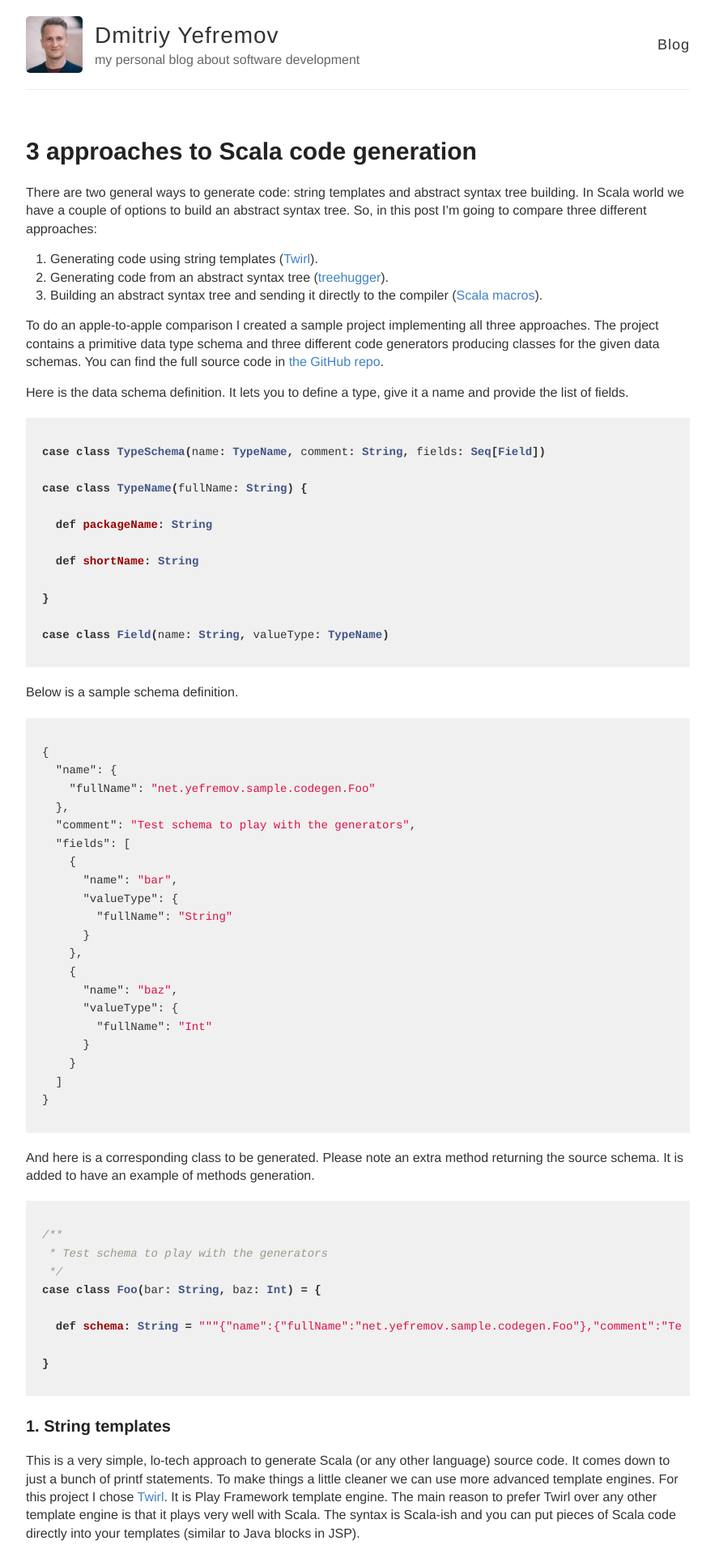
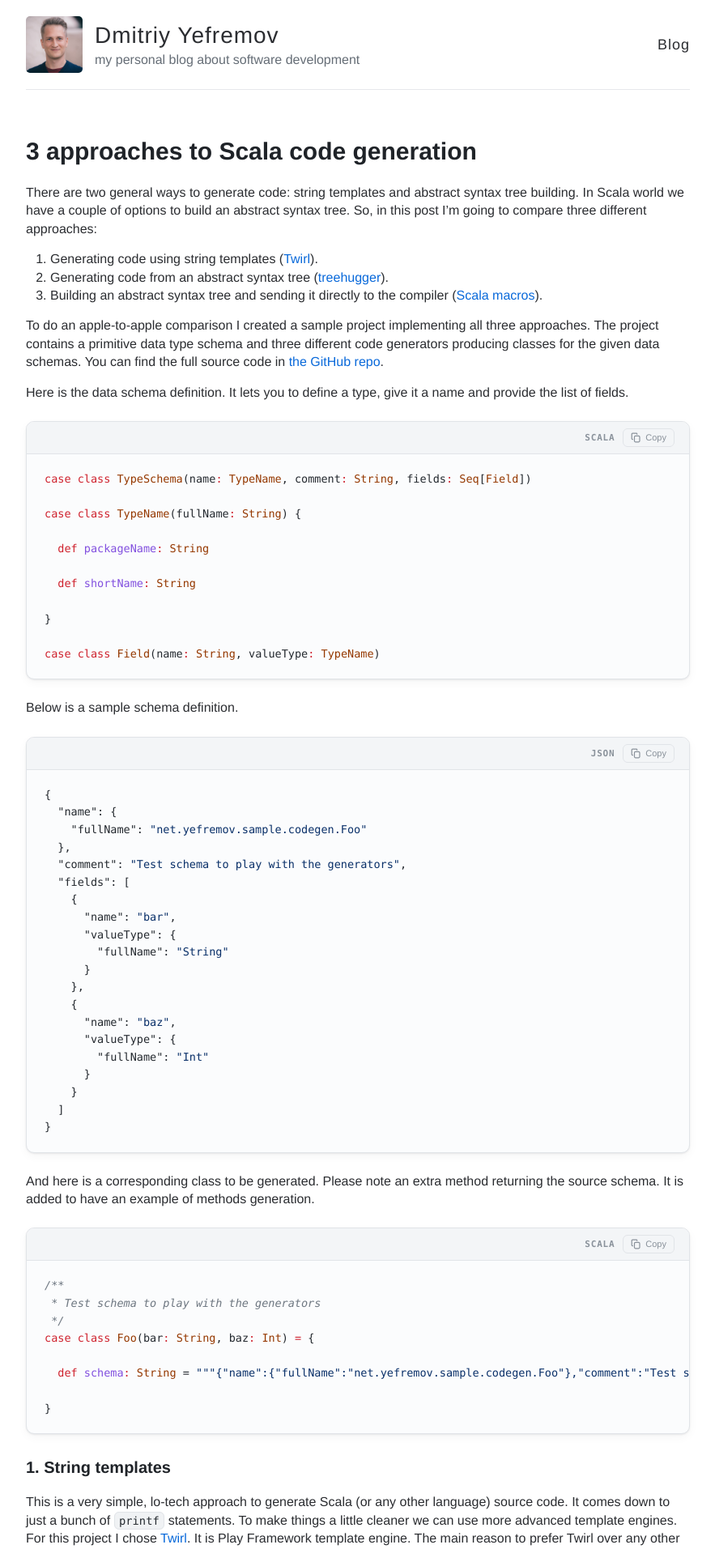
Before and after one commit to dmitriy-yefremov/dmitriy-yefremov.github.io, a Jekyll site: the page built from _posts/2015-01-02-scala-code-generation.md, in a window 1280 px wide. Shown: the top 1913 px of the page at 81% size, without its empty margins (198-1081 px from the left). Built offline with Jekyll 4.4.1, drawn with Linux system fonts in a browser that asks for light colours; comment, search, counter and statistics services are not loaded; some of the changed text lies outside the part shown.

Commit message:
Modernize code blocks and add site-wide dark mode
Restyle fenced code snippets as rounded "windows" with a toolbar (language
label + copy-to-clipboard button), modern monospace stack, roomier padding,
and refreshed syntax colors. Add inline `code` pill styling (previously
unstyled by the Meyer reset).

Introduce a CSS-custom-property theme (_scss/_theme.scss) with light and dark
palettes driven by prefers-color-scheme, applied across page chrome, prose,
and code. giscus comments follow the OS via preferred_color_scheme.

Co-Authored-By: Claude Opus 4.8 <noreply@anthropic.com>

```diff
--- a/_config.yml
+++ b/_config.yml
@@ -37,7 +37,9 @@ giscus:
   category: "Comments"
   category_id: "DIC_kwDOAYsFhM4C-LTT"
   mapping: "pathname"
-  theme: "light"
+  # `preferred_color_scheme` makes the comment widget follow the visitor's
+  # OS light/dark setting, matching the rest of the site.
+  theme: "preferred_color_scheme"
 
 # Markdown / syntax highlighting
 markdown: kramdown
--- /dev/null
+++ b/_includes/code-toolbar.html
@@ -0,0 +1,93 @@
+<script>
+// Enhances each fenced code block with a toolbar: macOS-style window dots,
+// a language label (from kramdown's `language-xxx` wrapper class) and a
+// copy-to-clipboard button. Progressive enhancement — code is fully usable
+// without JS; this only decorates it.
+(function () {
+  var COPY_ICON =
+    '<svg class="code-copy-copy" viewBox="0 0 16 16" fill="none" stroke="currentColor" stroke-width="1.5" aria-hidden="true">' +
+      '<rect x="5.5" y="5.5" width="8" height="9" rx="1.5"/>' +
+      '<path d="M3.5 10.5h-1a1 1 0 0 1-1-1v-7a1 1 0 0 1 1-1h6a1 1 0 0 1 1 1v1"/>' +
+    '</svg>' +
+    '<svg class="code-copy-check" viewBox="0 0 16 16" fill="none" stroke="currentColor" stroke-width="1.8" aria-hidden="true">' +
+      '<path d="M3 8.5l3.2 3.2L13 4.5"/>' +
+    '</svg>';
+
+  function labelFor(block) {
+    var m = block.className.match(/language-([\w+#.-]+)/);
+    if (!m) return '';
+    var lang = m[1].toLowerCase();
+    if (lang === 'plaintext' || lang === 'text') return '';
+    var aliases = {
+      js: 'JavaScript', ts: 'TypeScript', py: 'Python', rb: 'Ruby',
+      sh: 'Shell', bash: 'Bash', yml: 'YAML', md: 'Markdown',
+      scala: 'Scala', java: 'Java', html: 'HTML', css: 'CSS',
+      json: 'JSON', xml: 'XML', sql: 'SQL'
+    };
+    return aliases[lang] || lang.toUpperCase();
+  }
+
+  function buildToolbar(label) {
+    var bar = document.createElement('div');
+    bar.className = 'code-toolbar';
+    bar.innerHTML =
+      '<span class="code-lang">' + label + '</span>' +
+      '<button type="button" class="code-copy" aria-label="Copy code to clipboard">' +
+        COPY_ICON + '<span class="code-copy-label">Copy</span>' +
+      '</button>';
+    return bar;
+  }
+
+  function copyText(text) {
+    if (navigator.clipboard && navigator.clipboard.writeText) {
+      return navigator.clipboard.writeText(text);
+    }
+    return new Promise(function (resolve, reject) {
+      var ta = document.createElement('textarea');
+      ta.value = text;
+      ta.style.position = 'fixed';
+      ta.style.opacity = '0';
+      document.body.appendChild(ta);
+      ta.select();
+      try { document.execCommand('copy'); resolve(); }
+      catch (e) { reject(e); }
+      finally { document.body.removeChild(ta); }
+    });
+  }
+
+  function enhance() {
+    var blocks = document.querySelectorAll('div.highlighter-rouge, figure.highlight');
+    Array.prototype.forEach.call(blocks, function (block) {
+      if (block.querySelector('.code-toolbar')) return;          // idempotent
+      var pre = block.querySelector('pre');
+      if (!pre) return;
+
+      var toolbar = buildToolbar(labelFor(block));
+      block.insertBefore(toolbar, block.firstChild);
+
+      var btn = toolbar.querySelector('.code-copy');
+      var label = btn.querySelector('.code-copy-label');
+      btn.addEventListener('click', function () {
+        var code = block.querySelector('pre code') || pre;
+        copyText(code.innerText.replace(/\n$/, '')).then(function () {
+          btn.classList.add('copied');
+          label.textContent = 'Copied!';
+          setTimeout(function () {
+            btn.classList.remove('copied');
+            label.textContent = 'Copy';
+          }, 1600);
+        }).catch(function () {
+          label.textContent = 'Error';
+          setTimeout(function () { label.textContent = 'Copy'; }, 1600);
+        });
+      });
+    });
+  }
+
+  if (document.readyState === 'loading') {
+    document.addEventListener('DOMContentLoaded', enhance);
+  } else {
+    enhance();
+  }
+})();
+</script>
--- a/_layouts/default.html
+++ b/_layouts/default.html
@@ -42,5 +42,7 @@
         </footer>
       </div>
     </div>
+
+    {% include code-toolbar.html %}
   </body>
 </html>
--- a/_scss/_highlights.scss
+++ b/_scss/_highlights.scss
@@ -1,61 +1,170 @@
-.highlight { background: #f0f0f0; padding: 5px 10px; margin: 20px 0; overflow-x: auto }
-.highlight code { font-family: 'Courier', monospace; font-size: 14px }
-.highlight .c { color: #999988; font-style: italic } /* Comment */
-.highlight .err { color: #a61717; background-color: #e3d2d2 } /* Error */
-.highlight .k { font-weight: bold } /* Keyword */
-.highlight .o { font-weight: bold } /* Operator */
-.highlight .cm { color: #999988; font-style: italic } /* Comment.Multiline */
-.highlight .cp { color: #999999; font-weight: bold } /* Comment.Preproc */
-.highlight .c1 { color: #999988; font-style: italic } /* Comment.Single */
-.highlight .cs { color: #999999; font-weight: bold; font-style: italic } /* Comment.Special */
-.highlight .gd { color: #000000; background-color: #ffdddd } /* Generic.Deleted */
-.highlight .gd .x { color: #000000; background-color: #ffaaaa } /* Generic.Deleted.Specific */
-.highlight .ge { font-style: italic } /* Generic.Emph */
-.highlight .gr { color: #aa0000 } /* Generic.Error */
-.highlight .gh { color: #999999 } /* Generic.Heading */
-.highlight .gi { color: #000000; background-color: #ddffdd } /* Generic.Inserted */
-.highlight .gi .x { color: #000000; background-color: #aaffaa } /* Generic.Inserted.Specific */
-.highlight .go { color: #888888 } /* Generic.Output */
-.highlight .gp { color: #555555 } /* Generic.Prompt */
-.highlight .gs { font-weight: bold } /* Generic.Strong */
-.highlight .gu { color: #aaaaaa } /* Generic.Subheading */
-.highlight .gt { color: #aa0000 } /* Generic.Traceback */
-.highlight .kc { font-weight: bold } /* Keyword.Constant */
-.highlight .kd { font-weight: bold } /* Keyword.Declaration */
-.highlight .kp { font-weight: bold } /* Keyword.Pseudo */
-.highlight .kr { font-weight: bold } /* Keyword.Reserved */
-.highlight .kt { color: #445588; font-weight: bold } /* Keyword.Type */
-.highlight .m { color: #009999 } /* Literal.Number */
-.highlight .s { color: #d14 } /* Literal.String */
-.highlight .na { color: #008080 } /* Name.Attribute */
-.highlight .nb { color: #0086B3 } /* Name.Builtin */
-.highlight .nc { color: #445588; font-weight: bold } /* Name.Class */
-.highlight .no { color: #008080 } /* Name.Constant */
-.highlight .ni { color: #800080 } /* Name.Entity */
-.highlight .ne { color: #990000; font-weight: bold } /* Name.Exception */
-.highlight .nf { color: #990000; font-weight: bold } /* Name.Function */
-.highlight .nn { color: #555555 } /* Name.Namespace */
-.highlight .nt { color: #000080 } /* Name.Tag */
-.highlight .nv { color: #008080 } /* Name.Variable */
-.highlight .ow { font-weight: bold } /* Operator.Word */
-.highlight .w { color: #bbbbbb } /* Text.Whitespace */
-.highlight .mf { color: #009999 } /* Literal.Number.Float */
-.highlight .mh { color: #009999 } /* Literal.Number.Hex */
-.highlight .mi { color: #009999 } /* Literal.Number.Integer */
-.highlight .mo { color: #009999 } /* Literal.Number.Oct */
-.highlight .sb { color: #d14 } /* Literal.String.Backtick */
-.highlight .sc { color: #d14 } /* Literal.String.Char */
-.highlight .sd { color: #d14 } /* Literal.String.Doc */
-.highlight .s2 { color: #d14 } /* Literal.String.Double */
-.highlight .se { color: #d14 } /* Literal.String.Escape */
-.highlight .sh { color: #d14 } /* Literal.String.Heredoc */
-.highlight .si { color: #d14 } /* Literal.String.Interpol */
-.highlight .sx { color: #d14 } /* Literal.String.Other */
-.highlight .sr { color: #009926 } /* Literal.String.Regex */
-.highlight .s1 { color: #d14 } /* Literal.String.Single */
-.highlight .ss { color: #990073 } /* Literal.String.Symbol */
-.highlight .bp { color: #999999 } /* Name.Builtin.Pseudo */
-.highlight .vc { color: #008080 } /* Name.Variable.Class */
-.highlight .vg { color: #008080 } /* Name.Variable.Global */
-.highlight .vi { color: #008080 } /* Name.Variable.Instance */
-.highlight .il { color: #009999 } /* Literal.Number.Integer.Long */
+//
+// CODE — inline `code` and fenced block "windows"
+//
+// Block markup (kramdown + Rouge) looks like:
+//   <div class="language-scala highlighter-rouge">
+//     <div class="highlight"><pre class="highlight"><code>…</code></pre></div>
+//   </div>
+// A small script (_includes/code-toolbar.html) prepends a `.code-toolbar`
+// (traffic-light dots + language label + copy button) to each block div.
+//
+
+// --- Inline code -----------------------------------------------------------
+// kramdown emits inline code as <code class="language-plaintext highlighter-rouge">,
+// so we target code that is NOT inside a <pre> to avoid touching block code.
+:not(pre) > code {
+  font-family: $mono;
+  font-size: .86em;
+  background: var(--inline-code-bg);
+  color: var(--inline-code-fg);
+  padding: .15em .4em;
+  border: 1px solid var(--inline-code-border);
+  border-radius: 6px;
+  word-break: break-word;
+}
+
+a > code { color: inherit; }
+
+// --- Block code window -----------------------------------------------------
+div.highlighter-rouge,
+figure.highlight {
+  position: relative;
+  margin: 24px 0;
+  background: var(--code-bg);
+  border: 1px solid var(--code-border);
+  border-radius: 10px;
+  box-shadow: var(--code-shadow);
+  overflow: hidden;
+  font-family: $mono;
+  font-size: 13.5px;
+  line-height: 1.6;
+
+  @include mobile {
+    border-radius: 8px;
+    font-size: 12.5px;
+  }
+}
+
+.code-toolbar {
+  display: flex;
+  align-items: center;
+  gap: 10px;
+  height: 40px;
+  padding: 0 18px;
+  background: var(--code-toolbar-bg);
+  border-bottom: 1px solid var(--code-border);
+  user-select: none;
+}
+
+.code-lang {
+  margin-left: auto;
+  font-family: $mono;
+  font-size: 11px;
+  font-weight: 600;
+  letter-spacing: .07em;
+  text-transform: uppercase;
+  color: var(--code-muted);
+}
+
+.code-copy {
+  display: inline-flex;
+  align-items: center;
+  gap: 5px;
+  margin: 0;
+  padding: 4px 9px;
+  font-family: $helveticaNeue;
+  font-size: 11px;
+  font-weight: 500;
+  line-height: 1;
+  color: var(--code-muted);
+  background: transparent;
+  border: 1px solid var(--code-border);
+  border-radius: 6px;
+  cursor: pointer;
+  transition: color .15s ease, border-color .15s ease, background-color .15s ease;
+
+  svg { width: 13px; height: 13px; }
+  .code-copy-check { display: none; }
+
+  &:hover {
+    color: var(--code-fg);
+    border-color: var(--code-muted);
+  }
+  &:active { transform: translateY(1px); }
+
+  &.copied {
+    color: #2ea043;
+    border-color: #2ea043;
+    .code-copy-copy  { display: none; }
+    .code-copy-check { display: inline; }
+  }
+}
+
+// Reset the inner Rouge wrapper div — the outer div is now the styled surface.
+// Scoped to the wrapper `div.highlight` (child combinator) so it does NOT also
+// match the `pre.highlight` inside it and clobber the padding rule below.
+div.highlighter-rouge > div.highlight {
+  margin: 0;
+  padding: 0;
+  background: transparent;
+}
+
+div.highlighter-rouge pre,
+figure.highlight pre,
+.highlight pre {
+  margin: 0;
+  padding: 20px 22px;
+  background: transparent;
+  overflow-x: auto;
+  -webkit-overflow-scrolling: touch;
+
+  @include mobile {
+    padding: 16px 18px;
+  }
+}
+
+.highlight code {
+  font-family: $mono;
+  color: var(--code-fg);
+}
+
+// --- Rouge token colors ----------------------------------------------------
+.highlight {
+  .c, .ch, .cd, .cm, .cp, .cpf, .c1, .cs { color: var(--tok-comment); font-style: italic; }
+  .err { color: var(--tok-error); }
+
+  .k, .kc, .kd, .kn, .kp, .kr { color: var(--tok-keyword); }
+  .kt { color: var(--tok-type); }
+  .o  { color: var(--code-fg); }
+  .ow { color: var(--tok-keyword); }
+
+  .m, .mb, .mf, .mh, .mi, .mo, .il { color: var(--tok-number); }
+
+  .s, .sa, .sb, .sc, .dl, .sd, .s2, .se, .sh, .si, .sx, .s1 { color: var(--tok-string); }
+  .sr { color: var(--tok-regex); }
+  .ss { color: var(--tok-number); }
+
+  .na { color: var(--tok-attr); }
+  .nb, .bp { color: var(--tok-builtin); }
+  .nc, .ne, .ni { color: var(--tok-type); }
+  .no { color: var(--tok-builtin); }
+  .nd { color: var(--tok-function); }
+  .nf, .fm { color: var(--tok-function); }
+  .nl { color: var(--tok-name); }
+  .nn { color: var(--tok-name); }
+  .nt { color: var(--tok-tag); }
+  .nv, .vc, .vg, .vi { color: var(--tok-name); }
+  .nx { color: var(--tok-name); }
+
+  .w { color: var(--code-muted); }
+
+  // Generic (diffs, output, prompts)
+  .gd { color: var(--code-fg); background-color: var(--tok-diff-del-bg); }
+  .gi { color: var(--code-fg); background-color: var(--tok-diff-ins-bg); }
+  .ge { font-style: italic; }
+  .gs { font-weight: bold; }
+  .gh, .gu { color: var(--tok-comment); }
+  .gp { color: var(--code-muted); }
+  .go { color: var(--code-muted); }
+  .gr, .gt { color: var(--tok-error); }
+}
--- /dev/null
+++ b/_scss/_theme.scss
@@ -0,0 +1,92 @@
+//
+// THEME TOKENS
+//
+// All themeable colors live here as CSS custom properties so the whole site
+// (page chrome, prose, code blocks, inline code, syntax highlighting) can flip
+// between light and dark by swapping a single block. Dark mode follows the
+// operating system via `prefers-color-scheme`.
+//
+
+:root {
+  // Page
+  --bg:           #ffffff;
+  --bg-subtle:    #f6f8fa;
+  --fg:           #2b2d31;
+  --fg-muted:     #656d76;
+  --heading:      #1f2328;
+  --link:         #0969da;
+  --border:       #e6e8eb;
+  --selection:    #d7e7ff;
+
+  // Inline `code`
+  --inline-code-bg:     #f0f2f4;
+  --inline-code-fg:     #24292f;
+  --inline-code-border: #e1e4e8;
+
+  // Code block "window"
+  --code-bg:         #fbfcfd;
+  --code-fg:         #24292f;
+  --code-border:     #e1e4e8;
+  --code-toolbar-bg: #f3f5f7;
+  --code-muted:      #8a929b;
+  --code-shadow:     0 1px 2px rgba(27, 31, 35, .08), 0 4px 12px rgba(27, 31, 35, .04);
+
+  // Syntax tokens (GitHub Light flavored)
+  --tok-comment:  #6e7781;
+  --tok-keyword:  #cf222e;
+  --tok-string:   #0a3069;
+  --tok-number:   #0550ae;
+  --tok-function: #8250df;
+  --tok-type:     #953800;
+  --tok-builtin:  #0550ae;
+  --tok-tag:      #116329;
+  --tok-attr:     #0550ae;
+  --tok-name:     #24292f;
+  --tok-regex:    #0a3069;
+  --tok-error:    #cf222e;
+  --tok-diff-ins-bg: #e6ffec;
+  --tok-diff-del-bg: #ffebe9;
+}
+
+@media (prefers-color-scheme: dark) {
+  :root {
+    // Page
+    --bg:           #0d1117;
+    --bg-subtle:    #161b22;
+    --fg:           #c9d1d9;
+    --fg-muted:     #8b949e;
+    --heading:      #e6edf3;
+    --link:         #58a6ff;
+    --border:       #21262d;
+    --selection:    #2d4f76;
+
+    // Inline `code`
+    --inline-code-bg:     #21262d;
+    --inline-code-fg:     #e6edf3;
+    --inline-code-border: #30363d;
+
+    // Code block "window"
+    --code-bg:         #0d1117;
+    --code-fg:         #e6edf3;
+    --code-border:     #30363d;
+    --code-toolbar-bg: #161b22;
+    --code-muted:      #7d8590;
+    --code-shadow:     0 1px 2px rgba(1, 4, 9, .5), 0 8px 24px rgba(1, 4, 9, .3);
+
+    // Syntax tokens (GitHub Dark flavored)
+    --tok-comment:  #8b949e;
+    --tok-keyword:  #ff7b72;
+    --tok-string:   #a5d6ff;
+    --tok-number:   #79c0ff;
+    --tok-function: #d2a8ff;
+    --tok-type:     #ffa657;
+    --tok-builtin:  #79c0ff;
+    --tok-tag:      #7ee787;
+    --tok-attr:     #79c0ff;
+    --tok-name:     #e6edf3;
+    --tok-regex:    #a5d6ff;
+    --tok-error:    #ffa198;
+    --tok-diff-ins-bg: #033a16;
+    --tok-diff-del-bg: #67060c;
+  }
+}
--- a/_scss/_variables.scss
+++ b/_scss/_variables.scss
@@ -3,21 +3,24 @@
 // VARIABLES
 //
 
-// Colors
-$blue: #4183C4;
+// Brand accent (kept as a real value where a concrete color is needed)
+$blue: #0969da;
 
-// Grays
-$black: #000;
-$darkerGray: #222;
-$darkGray: #333;
-$gray: #666;
-$lightGray: #eee;
-$white: #fff;
+// Legacy gray names now map onto the themeable tokens defined in _theme.scss,
+// so existing rules automatically respond to light/dark mode.
+$black:       var(--fg);
+$darkerGray:  var(--heading);
+$darkGray:    var(--fg);
+$gray:        var(--fg-muted);
+$lightGray:   var(--border);
+$white:       var(--bg);
 
 // Font stacks
 $helvetica: Helvetica, Arial, sans-serif;
 $helveticaNeue: "Helvetica Neue", Helvetica, Arial, sans-serif;
 $georgia: Georgia, serif;
+$mono: ui-monospace, "SF Mono", SFMono-Regular, "JetBrains Mono", "Fira Code",
+       "Cascadia Code", Menlo, Consolas, "Liberation Mono", monospace;
 
 // Mobile breakpoints
 @mixin mobile {
--- a/style.scss
+++ b/style.scss
@@ -7,6 +7,7 @@
 
 @import "_reset";
 @import "_variables";
+@import "_theme";
 // Syntax highlighting @import is at the bottom of this file
 
 /**************/
@@ -15,12 +16,15 @@
 
 html {
   font-size: 100%;
+  // Theme native UI (scrollbars, form controls) to match the page.
+  color-scheme: light dark;
 }
 
 body {
-	background: $white;
+	background: var(--bg);
   font: 16px/1.4 $helvetica;
-  color: $darkGray;
+  color: var(--fg);
+  transition: background-color .25s ease, color .25s ease;
 }
 
 .container {
@@ -69,11 +73,11 @@ p {
 }
 
 a {
-  color: $blue;
+  color: var(--link);
   text-decoration: none;
 	cursor: pointer;
   &:hover, &:active {
-    color: $blue;
+    color: var(--link);
   }
 }
 
@@ -117,12 +121,10 @@ img {
 
 // Specify the color of the selection
 ::-moz-selection {
-  color: $black;
-  background: $lightGray;
+  background: var(--selection);
 }
 ::selection {
-  color: $black;
-  background: $lightGray;
+  background: var(--selection);
 }
 
 // Nicolas Gallagher's micro clearfix hack
@@ -227,7 +229,7 @@ nav {
 
     @include mobile {
       margin: 0 10px;
-      color: $blue;
+      color: var(--link);
     }
   }
 }
@@ -268,9 +270,9 @@ nav {
 
 .wrapper-footer {
   margin-top: 50px;
-  border-top: 1px solid #ddd;
-  border-bottom: 1px solid #ddd;
-  background-color: $lightGray;
+  border-top: 1px solid var(--border);
+  border-bottom: 1px solid var(--border);
+  background-color: var(--bg-subtle);
 }
 
 footer {
```
